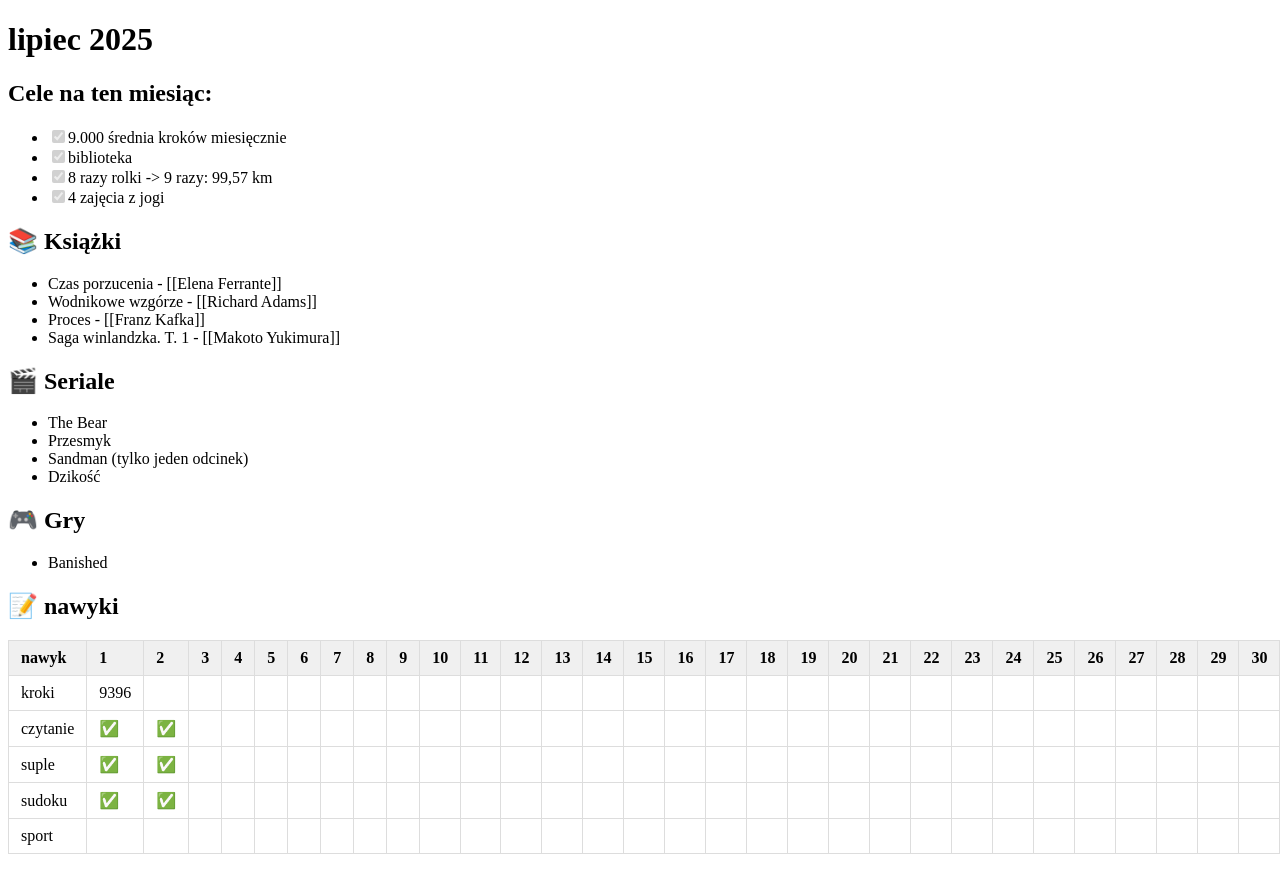
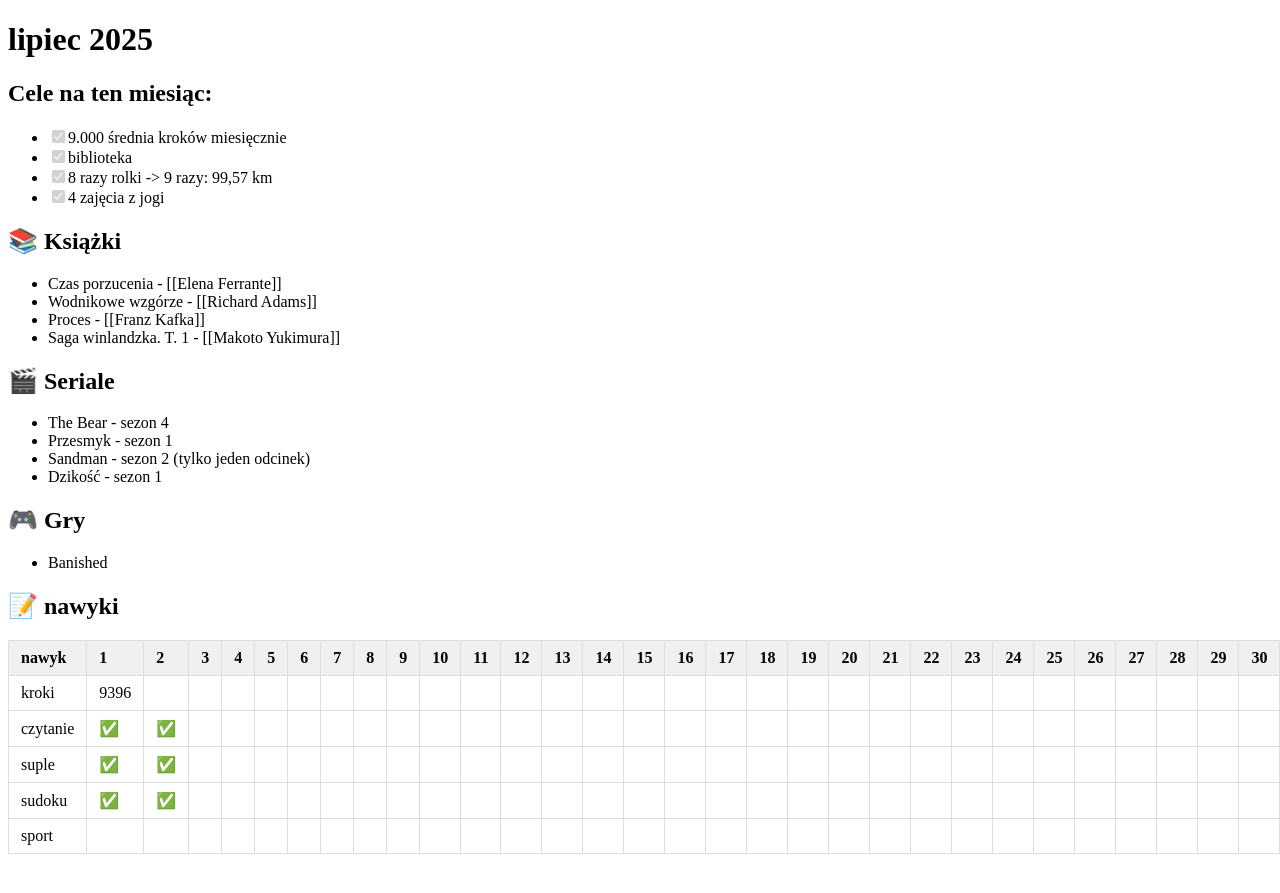
Before and after one commit to jezinka/log, a Jekyll site: the page built from _posts/2025-07-01-lipiec.md, in a window 1280 px wide. Shown: the top 893 px of the page. Built offline with Jekyll 4.4.1, drawn with Linux system fonts in a browser that asks for light colours.

```diff
--- a/_posts/.obsidian/workspace.json
+++ b/_posts/.obsidian/workspace.json
@@ -13,12 +13,12 @@
             "state": {
               "type": "markdown",
               "state": {
-                "file": "2025-07-01-lipiec.md",
+                "file": "2025-08-01-sierpien.md",
                 "mode": "source",
                 "source": false
               },
               "icon": "lucide-file",
-              "title": "2025-07-01-lipiec"
+              "title": "2025-08-01-sierpien"
             }
           }
         ]
@@ -181,10 +181,10 @@
   },
   "active": "368023821b6dae73",
   "lastOpenFiles": [
+    "2025-07-01-lipiec.md",
     "2025-08-01-sierpien.md",
     "2025-08-13-wakacje.md",
     "Makoto Yukimura.md",
-    "2025-07-01-lipiec.md",
     "2025-08-03.md",
     "Untitled.canvas"
   ]
--- a/_posts/2025-07-01-lipiec.md
+++ b/_posts/2025-07-01-lipiec.md
@@ -17,10 +17,10 @@ categories: [log, lipiec]
 - Saga winlandzka. T. 1 - [[Makoto Yukimura]]
 
 ## 🎬 Seriale
-- The Bear
-- Przesmyk
-- Sandman (tylko jeden odcinek)
-- Dzikość
+- The Bear - sezon 4
+- Przesmyk - sezon 1
+- Sandman - sezon 2 (tylko jeden odcinek)
+- Dzikość - sezon 1
 
 ## 🎮 Gry
 - Banished
```
Also changed, not shown: _posts/2025-08-01-sierpien.md (+1 -1 lines), 3 other files.
